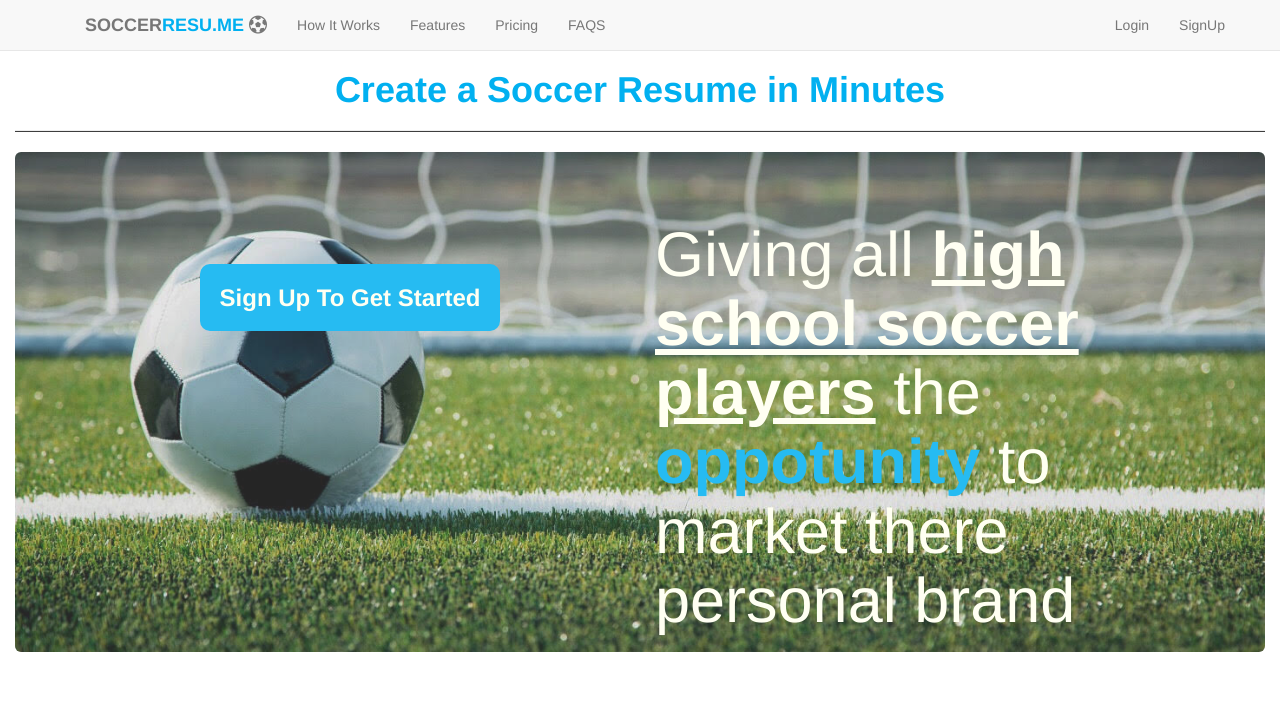
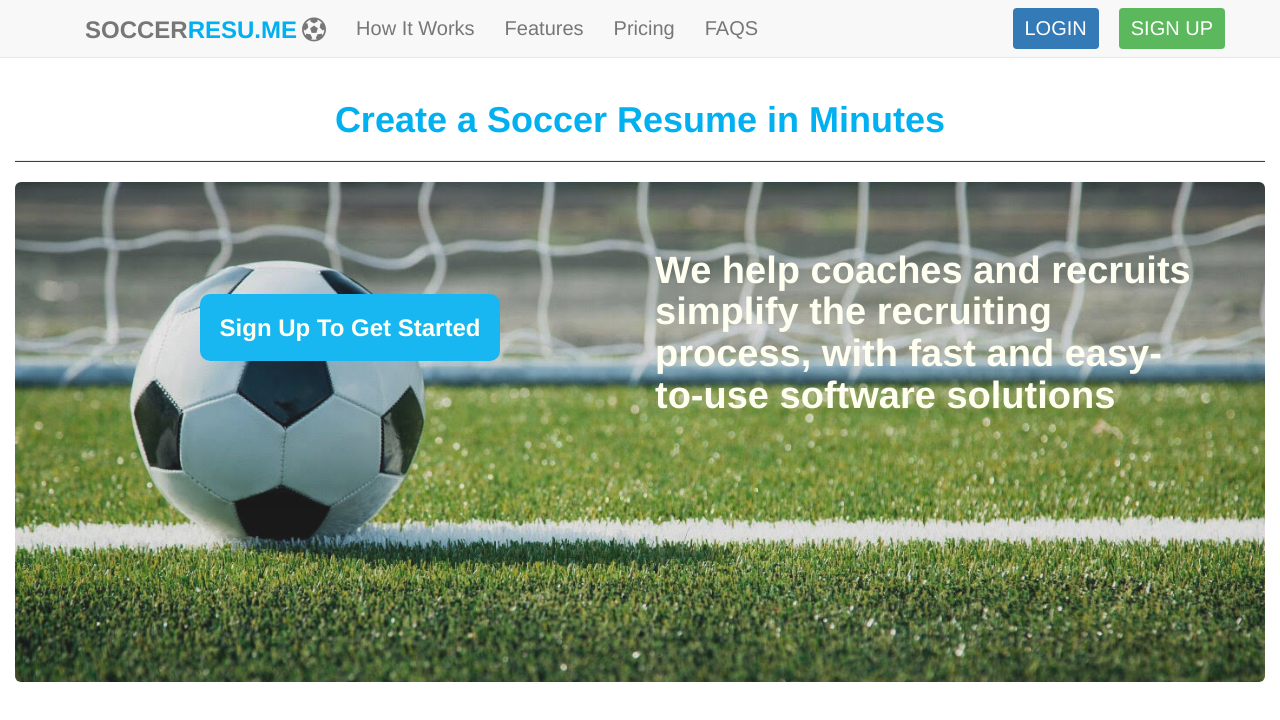
Before and after one commit to colinmac17/soccerresume, a React (Create React App) app in the folder client/: page / in a window 1280 px wide. Shown: the top 720 px of the page. Built offline with nearby package versions, Linux system fonts and the light colour scheme.

Commit message:
updated nav and landing styles

```diff
--- a/client/src/components/Landing.js
+++ b/client/src/components/Landing.js
@@ -1,10 +1,10 @@
-import React, { Component } from 'react';
-import { Link}  from 'react-router-dom';
-class Landing extends Component {
-    render(){
+import React from 'react';
+import { Link }  from 'react-router-dom';
+
+const Landing = (props) => {
     return(
         <div className="container-fluid margin-top-75">
-                <h1 className="text-center aqua bold">Create a Soccer Resume in Minutes</h1>
+            <h1 className="text-center aqua bold margin-top-50">Create a Soccer Resume in Minutes</h1>
             <hr className="landing-hr"/>
             <div className="jumbotron stadium-background">
                 <div className="row">
@@ -12,13 +12,12 @@ class Landing extends Component {
                         <h1 className="text-center bold margin-top-50"><Link className="aqua-background pointer white signup-btn" to="signup">Sign Up To Get Started</Link></h1>
                     </div>
                     <div className="col-sm-6 col-xs-12">
-                            <h1 className="tagline">Giving all <span className="text-underlined bold">high school soccer players</span> the <span className="bold aqua">oppotunity</span> to market there personal brand</h1>
+                        <h2 className="tagline bold"> We help coaches and recruits simplify the recruiting process, with fast and easy-to-use software solutions</h2>
                     </div>
                 </div>
             </div>
         </div>
     )
 }
-}
 
 export default Landing;
--- a/client/src/components/Nav.js
+++ b/client/src/components/Nav.js
@@ -21,10 +21,10 @@ class Nav extends Component {
                             <li className="pointer"><Link to="/pricing">Pricing</Link></li>
                             <li className="pointer"><Link to="/faqs">FAQS</Link></li>
                         </ul>
-                        <ul className="nav navbar-nav navbar-right">
-                            <li className="pointer"><Link to="/login">Login</Link></li>
-                            <li className="pointer"><Link to="/signup">SignUp</Link></li>
-                        </ul>
+                        <form className="navbar-form navbar-right">
+                            <Link to="/login" className="btn btn-default btn-primary margin-right-20">LOGIN</Link>
+                            <Link to="/signup" className="btn btn-default btn-success">SIGN UP</Link>
+                        </form>
                     </Navbar.Collapse>
                 </Grid>
             </Navbar>
--- a/client/src/index.css
+++ b/client/src/index.css
@@ -7,11 +7,19 @@ Nav Styles
   background: #01b0f0;
 }
 
-.stadium-background  {
-  background-image: url('images/soccer-field-slider-darker.jpg');
-  background-size: cover;
-  height: 500px;
-  opacity: 0.85;
+.navbar-right .btn {
+  font-size: 20px;
+  border:none;
+}
+
+.navbar-collapse li a {
+  font-size: 20px;
+  margin-top: 3px;
+}
+
+.navbar-header a {
+  font-size: 24px;
+  margin-top: 2px;
 }
 
 /********************************************
@@ -23,8 +31,12 @@ Landing Component Styles
   border-bottom: 1px solid #3e3e3e;
 }
 
-.jumbotron h1 {
+.jumbotron h1, .jumbotron h2 {
   color: #fffff0;
+}
+
+.jumbotron h2 {
+  font-size: 38px;
 }
 
 .signup-btn {
@@ -33,6 +45,13 @@ Landing Component Styles
   border-radius: 10px;
   text-decoration: none !important;
   margin-top:10px;
+}
+
+.stadium-background  {
+  background-image: url('images/soccer-field-slider-darker.jpg');
+  background-size: cover;
+  height: 500px;
+  opacity: 0.9;
 }
 
 /********************************************
@@ -77,6 +96,10 @@ Margin Styles
   margin-right: 5px;
 }
 
+.margin-right-20{
+  margin-right: 20px;
+}
+
 .margin-left-5{
   margin-left: 5px;
 }
@@ -90,12 +113,20 @@ Font/Color Styles
   color:#01b0f0;
 }
 
+.navy {
+  color: #046487;
+}
+
 .white {
   color:#fffff0;
 }
 
 .aqua-background {
   background: #01b0f0;
+}
+
+.navy-background {
+  background: #046487;
 }
 
 .bold {
```
Lines whose indentation alone changed are shown as unchanged.
